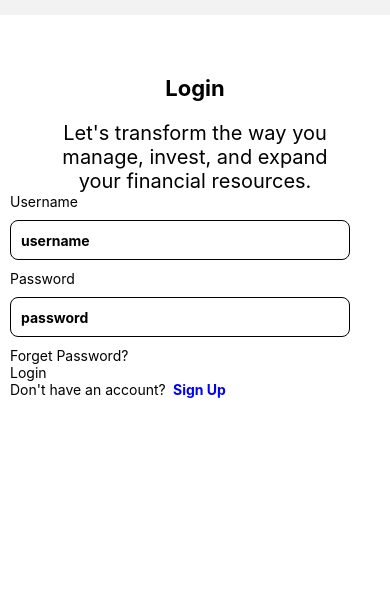
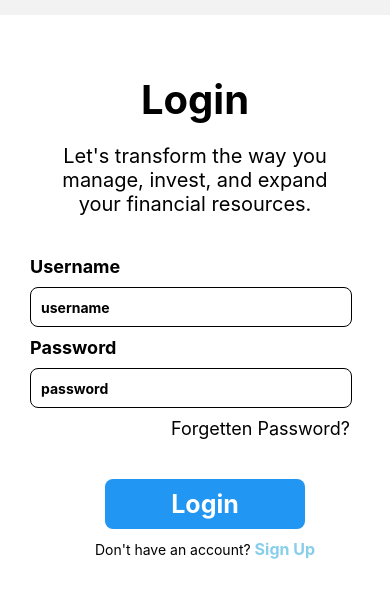
Before and after one commit to PayVerveFintech/PayVerveMobileApp, a React Native app: screen /Login in a window 390 px wide. Shown: the top 598 px of the page. Built offline with nearby package versions, Linux system fonts and the light colour scheme.

Commit message:
Seventh commit

```diff
--- a/App.js
+++ b/App.js
@@ -6,6 +6,7 @@ import Login from './src/screens/Login';
 // import HomeNav from "./src/navigation/HomeNav";
 import { NavigationContainer } from '@react-navigation/native';
 import { createStackNavigator } from '@react-navigation/stack';
+import EmailConfirmation from './src/screens/EmailConfirmation';
 
 function App() {
 
@@ -45,6 +46,16 @@ function App() {
                         }
                     }
                 />
+
+                <Stack.Screen
+                    name="EmailConfirmation"
+                    component={EmailConfirmation}
+                    options={
+                        {
+                            headerShown: false
+                        }
+                    }
+                />
             </Stack.Navigator>
         </NavigationContainer>
 
--- a/src/screens/EmailConfirmation.js
+++ b/src/screens/EmailConfirmation.js
@@ -1,26 +1,19 @@
 import { View, Text, TextInput, TouchableOpacity } from "react-native";
 import { styles } from "../styles/styles";
-// import SignUp from "./SignUp";
 
-const EmailConfirmation = ({email}) => {
+const EmailConfirmation = ({ email }) => {
     return (
         <View style={styles.container}>
-            <Text
-                style={styles.header_Text_1}
-            >
+            <Text style={styles.header_Text_1}>
                 Confirm Email Address
             </Text>
 
-            <Text
-                style={styles.header_Text_2}
-            >
+            <Text style={styles.header_Text_2}>
                 A confirmation code as been sent to the email below
             </Text>
 
-            <Text
-                style={{fontWeight: 'bold', fontSize: 30}}
-            >
-                {email}
+            <Text style={{fontWeight: 'bold', fontSize: 30}}>
+                {''}
             </Text>
 
             <Text>Confirmation Code</Text>
@@ -28,12 +21,12 @@ const EmailConfirmation = ({email}) => {
             <TextInput
                 placeholder="123456"
                 value={''}
+                style={styles.textInput}
+                onChangeText={email}
             />
 
-            <TouchableOpacity
-                style={styles.signUpButton}
-            >
-                <Text> Sign Up</Text>
+            <TouchableOpacity style={styles.signupButton}>
+                <Text style={styles.touchableOpacityText}> Sign Up</Text>
             </TouchableOpacity>
         </View>
     )
--- /dev/null
+++ b/src/screens/ForgetPassword.js
@@ -0,0 +1,40 @@
+import * as React from 'react';
+import { TextInput, TouchableOpacity, View } from 'react-native';
+import { styles } from '../styles/styles';
+import { useState } from 'react';
+
+const ForgetPassword = () => {
+    const [email, setEmail] = useState('');
+    return(
+        <View style={styles.container}>
+            <Text style={styles.header_Text_1}>
+                Reset Password
+            </Text>
+
+            <Text style={styles.header_Text_2}>
+                Forgetten password! No worries, we've got you covered. Simply follow these easy steps to reset your password.
+            </Text>
+
+            <Text style={styles.signupTexts}>
+                Email Address
+            </Text>
+
+            <TextInput
+                placeholder='Text field'
+                value={email}
+                style={styles.textInput}
+                onChangeText={setEmail}
+            />
+
+            <TouchableOpacity
+                style={styles.buttonText}
+            >
+                <Text style={styles.touchableOpacityText}>
+                    Next
+                </Text>
+            </TouchableOpacity>
+        </View>
+    )
+}
+
+export default ForgetPassword;
--- a/src/screens/Login.js
+++ b/src/screens/Login.js
@@ -4,8 +4,9 @@ import { View, Text, TextInput, TouchableOpacity, Alert } from 'react-native';
 import { styles } from '../styles/styles';
 // import { AuthProvider } from '../hooks/userAuth';
 import SignUp1 from './SignUp1';
+import ForgetPassword from './ForgetPassword';
 
-const Login = () => {
+const Login = ({ navigation }) => {
     // const { login } = useAuth();
 
     const CORRECT_EMAIL = 'admin';
@@ -33,7 +34,8 @@ const Login = () => {
                 Let's transform the way you manage, invest, and expand your financial resources.
             </Text>
 
-            <Text>Username</Text>
+            <View style={styles.signUpcontainer1}>
+                <Text style={styles.signupTexts}>Username</Text>
                 <TextInput
                     value={userName}
                     placeholder="username"
@@ -41,7 +43,7 @@ const Login = () => {
                     onChangeText={(text) => setUserName(text)}
                 />
 
-            <Text>Password</Text>
+                <Text style={styles.signupTexts}>Password</Text>
                 <TextInput
                     secureTextEntry
                     value={password}
@@ -50,16 +52,39 @@ const Login = () => {
                     onChangeText={(text) => setPassword(text)}
                 />
 
-            <Text>Forget Password?</Text>
+                <Text style={
+                    {
+                        alignSelf: 'flex-end',
+                        marginEnd: 30,
+                        fontSize: 18
+                    }
+                    }
+                    onPress={ForgetPassword}
+                >
+                    Forgetten Password?
+                </Text>
 
-            <TouchableOpacity onPress={handleLogin}>
-                <Text>Login</Text>
+                <TouchableOpacity
+                style={styles.signupButton}
+                    onPress={handleLogin}
+                >
+                    <Text style={styles.touchableOpacityText}>
+                        Login
+                    </Text>
                 </TouchableOpacity>
 
-            <Text>
+                <Text
+                    style={{alignSelf: 'center', fontSize: 14}}
+                >
                     Don't have an account?{' '}
-                <Text onPress={SignUp1} style={{ color: 'blue', fontWeight: 'bold' }}> Sign Up</Text>
+                    <Text
+                        onPress={() => navigation.navigate('SignUp1')}
+                        style={{ color: 'skyblue', fontWeight: 'bold', fontSize: 16}}
+                    >
+                        Sign Up
                     </Text>
+                </Text>
+            </View>
         </View>
     );
 };
--- a/src/screens/SignUp1.js
+++ b/src/screens/SignUp1.js
@@ -7,6 +7,7 @@ import {
     TextInput,
     TouchableOpacity,
     View,
+    Alert
 } from 'react-native';
 import { styles } from '../styles/styles';
 import EmailConfirmation from './EmailConfirmation';
@@ -15,7 +16,7 @@ import Login from './Login';
 const SignUp1 = ({navigation}) => {
     const baseText = [
         "Creating an account with PayVerve is completely ",
-        "Already have an account?",
+        "Already have an account? ",
     ];
     const appendText = ["FREE", "Log in"];
     const [email, onChangeEmail] = useState('');
@@ -23,6 +24,15 @@ const SignUp1 = ({navigation}) => {
     const [userName, onChangeUserName] = useState('');
     const [password, onChangePassword] = useState('');
     const [confirmPassword, onChangeConfirmPassword] = useState('');
+
+    const handlePasswordMatch =() => {
+        if (password !== confirmPassword) {
+            Alert.alert('Password Mismatch')
+        } else {
+            navigation.navigate("EmailConfirmation", { email: email})
+
+        }
+    }
 
     return (
         <View style={styles.signupContainer}>
@@ -85,23 +95,18 @@ const SignUp1 = ({navigation}) => {
                             value={confirmPassword}
                             secureTextEntry
                             placeholder="Confirm Password"
-                            onChangeText={onChangeConfirmPassword}
+                            onChangeText={(text) => {
+                                onChangeConfirmPassword(text);
+                                handlePasswordMatch();
+                            }}
                             style={styles.textInput}
                         />
 
                         <TouchableOpacity
                             style={styles.signupButton}
-                            onPress={() => navigation.navigate('EmailConfirmation')}
+                            onPress={() => navigation.navigate(handlePasswordMatch())}
                         >
-                            <Text style={
-                                {
-                                    color: 'white',
-                                    fontWeight: 'bold',
-                                    fontSize: 25,
-                                    alignSelf: 'center',
-                                    padding: 10
-                                }
-                            }>
+                            <Text style={styles.touchableOpacityText}>
                                 SignUp
                             </Text>
                         </TouchableOpacity>
@@ -111,7 +116,6 @@ const SignUp1 = ({navigation}) => {
                             <Text style={{color: 'skyblue', fontSize: 16}}>{appendText[1]}</Text>
                         </Text>
 
-                        {/* <EmailConfirmation email={email} /> */}
                     </View>
                 </ScrollView>
             </KeyboardAvoidingView>
--- a/src/styles/styles.js
+++ b/src/styles/styles.js
@@ -56,7 +56,7 @@ export const styles = StyleSheet.create({
     },
 
     header_Text_1: {
-        fontSize: 22,
+        fontSize: 40,
         paddingTop: 50,
         alignSelf: 'center',
         fontWeight: 'bold'
@@ -68,6 +68,14 @@ export const styles = StyleSheet.create({
         paddingLeft: 50,
         paddingRight: 50,
         textAlign: 'center',
+    },
+
+    touchableOpacityText: {
+        color: 'white',
+        fontWeight: 'bold',
+        fontSize: 25,
+        alignSelf: 'center',
+        padding: 10
     },
 
     onboarding_body_txt: {
```
Also changed, not shown: src/screens/VerificationCode.js (added, +36 -0 lines), assets/Like.png (added), src/screens/CreateNewPW.js (added), src/screens/SignUp.js (added). Lines whose indentation alone changed are shown as unchanged.
